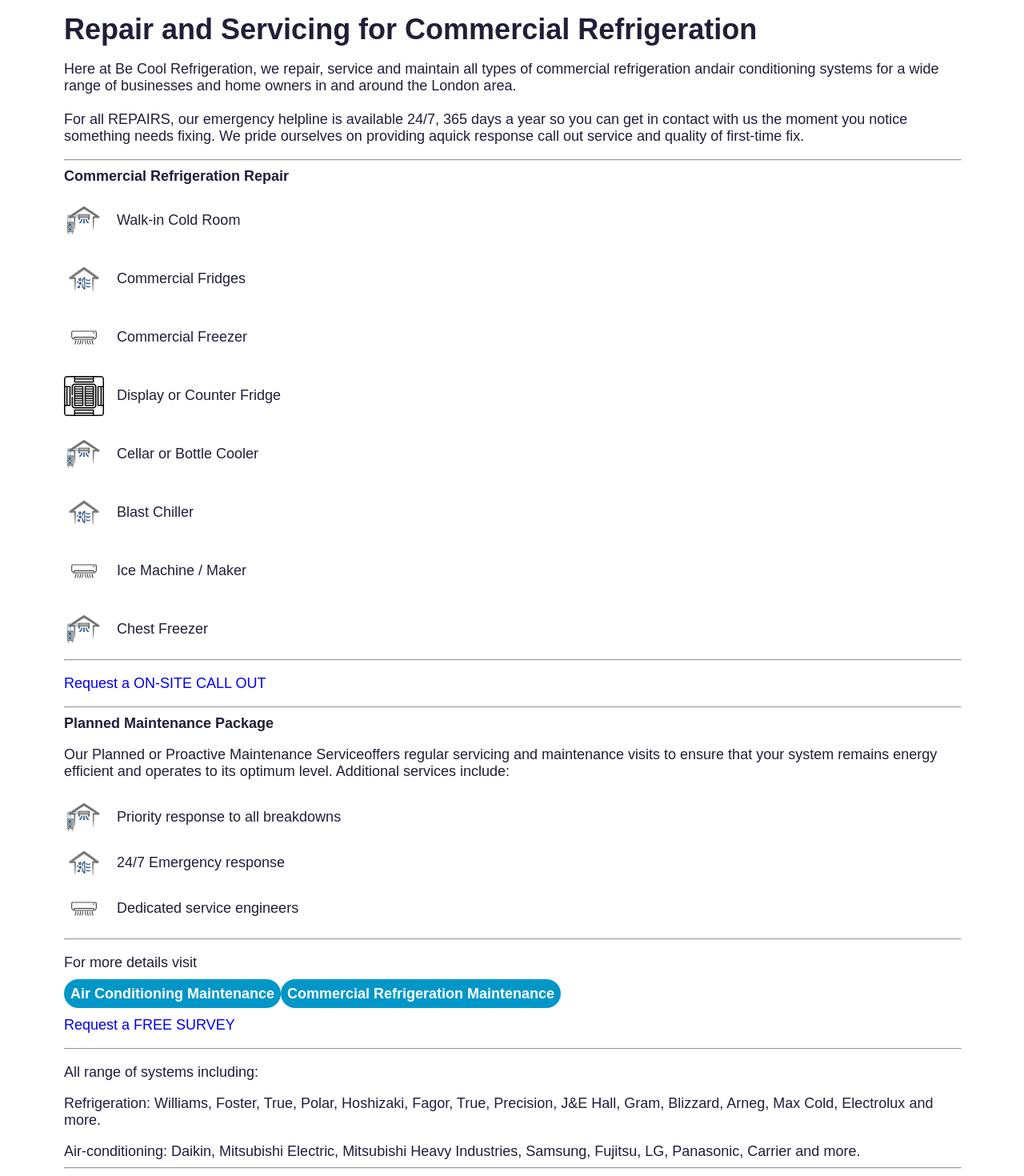
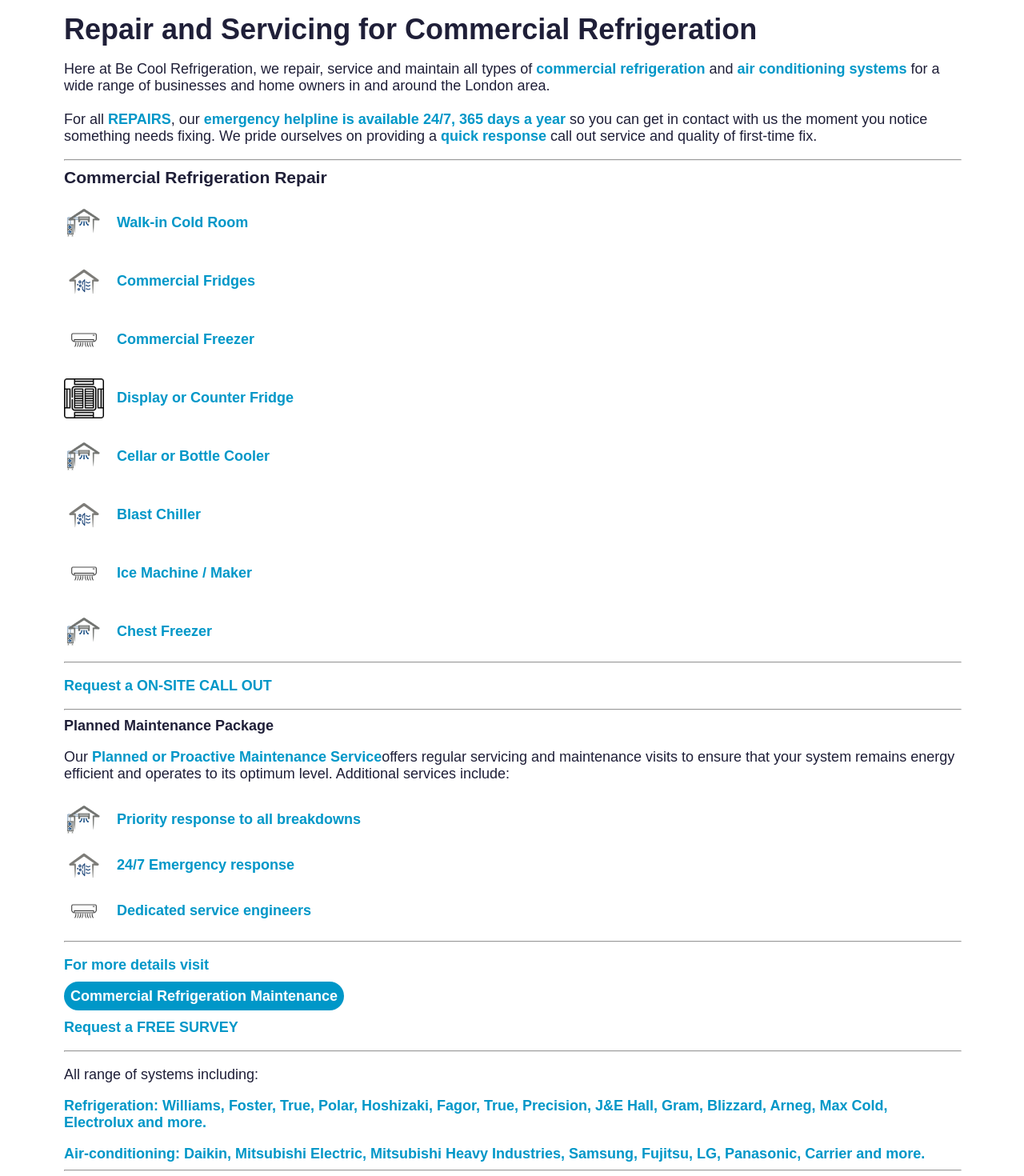
Before and after one commit to mrkamin/justcold.co.uk, a React (Create React App) app: page /repair-maintenance in a window 1280 px wide. Shown: the part 480-1950 px from the top of the page at 80% size. Built offline with nearby package versions, Linux system fonts and the light colour scheme; the HTML template or start-up script is replaced by a standard one; a web font is replaced by a local one.

Commit message:
Change text color to brand color

```diff
--- a/src/components/commercial-refergeration/CommercialRefergTwo.js
+++ b/src/components/commercial-refergeration/CommercialRefergTwo.js
@@ -213,7 +213,7 @@ const RefergrationSectTwo = () => (
         <hr />
         <p>
           <span className="brand-color">
-            <Link to="/contact-us" className="brand-color">Contact us for No Obligation Survey</Link>
+            <Link to="/contact-us" className="brand-color commercial-email">Contact us for No Obligation Survey</Link>
           </span>
         </p>
         <hr />
--- a/src/components/repair-maintenance/RepairMaintainence.js
+++ b/src/components/repair-maintenance/RepairMaintainence.js
@@ -22,103 +22,97 @@ const RepairMaintaince = () => (
         <h1>Repair and Servicing for Commercial Refrigeration</h1>
         <p>
           Here at Be Cool Refrigeration, we repair, service and maintain all
-          types of <span>commercial refrigeration</span> and
-          <span>air conditioning systems</span> for a wide range of businesses
+          types of <span className="brand-color">commercial refrigeration</span> and
+          <span className="brand-color"> air conditioning systems</span> for a wide range of businesses
           and home owners in and around the London area.
           <br /> <br />
-          For all <span>REPAIRS</span>, our{" "}
-          <span>emergency helpline is available 24/7, 365 days a year</span> so
+          For all <span className="brand-color">REPAIRS</span>, our{" "}
+          <span className="brand-color">emergency helpline is available 24/7, 365 days a year</span> so
           you can get in contact with us the moment you notice something needs
-          fixing. We pride ourselves on providing a<span>quick response</span>{" "}
+          fixing. We pride ourselves on providing a<span className="brand-color"> quick response</span>{" "}
           call out service and quality of first-time fix.
         </p>
         <hr />
         <div className="repair-container flex">
-          <h4>Commercial Refrigeration Repair</h4>
+          <h3>Commercial Refrigeration Repair</h3>
           <div className="repair-container flex">
             <div className="air-cond-repair flex">
               <img src={IMG9} alt="IMG9" />
-              <p className="">Walk-in Cold Room</p>
+              <p className="brand-color">Walk-in Cold Room</p>
             </div>
             <div className="air-cond-repair flex">
               <img src={IMG10} alt="IMG10" />
-              <p className="">Commercial Fridges</p>
+              <p className="brand-color">Commercial Fridges</p>
             </div>
             <div className="air-cond-repair flex">
               <img src={IMG11} alt="IMG11" />
-              <p className="p-0 m-0 fs-5">Commercial Freezer</p>
+              <p className="brand-color">Commercial Freezer</p>
             </div>
             <div className="air-cond-repair flex">
               <img src={IMG12} alt="IMG12" />
-              <p className="p-0 m-0 fs-5">Display or Counter Fridge</p>
+              <p className="brand-color">Display or Counter Fridge</p>
             </div>
             <div className="air-cond-repair flex">
               <img src={IMG14} alt="IMG14" />
-              <p className="p-0 m-0 fs-5">Cellar or Bottle Cooler</p>
+              <p className="brand-color">Cellar or Bottle Cooler</p>
             </div>
             <div className="air-cond-repair flex">
               <img src={IMG15} alt="IMG15" />
-              <p className="p-0 m-0 fs-5">Blast Chiller</p>
+              <p className="brand-color">Blast Chiller</p>
             </div>
             <div className="air-cond-repair flex">
               <img src={IMG16} alt="IMG16" />
-              <p className="p-0 m-0 fs-5">Ice Machine / Maker</p>
+              <p className="brand-color">Ice Machine / Maker</p>
             </div>
             <div className="air-cond-repair flex">
               <img src={IMG14} alt="IMG14" />
-              <p className="p-0 m-0 fs-5">Chest Freezer</p>
+              <p className="brand-color">Chest Freezer</p>
             </div>
           </div>
         </div>
         <hr />
         <p>
-          <span>
-            <Link to="contact-us">Request a ON-SITE CALL OUT</Link>
+          <span className="brand-color">
+            <Link to="contact-us" className="brand-color commercial-email">Request a ON-SITE CALL OUT</Link>
           </span>
         </p>
         <hr />
         <div>
           <h4>Planned Maintenance Package</h4>
           <p>
-            Our <span>Planned or Proactive Maintenance Service</span>
+            Our <span className="brand-color">Planned or Proactive Maintenance Service</span>
             offers regular servicing and maintenance visits to ensure that your
             system remains energy efficient and operates to its optimum level.
             Additional services include:
           </p>
           <div className="air-cond-repair flex">
             <img src={IMG9} alt="IMG9" />
-            <p className="p-0 m-0 fs-5">Priority response to all breakdowns</p>
+            <p className="brand-color">Priority response to all breakdowns</p>
           </div>
           <div className="air-cond-repair flex">
             <img src={IMG10} alt="IMG10" />
-            <p className="p-0 m-0 fs-5">24/7 Emergency response</p>
+            <p className="brand-color">24/7 Emergency response</p>
           </div>
           <div className="air-cond-repair flex">
             <img src={IMG11} alt="IMG11" />
-            <p className="p-0 m-0 fs-5">Dedicated service engineers</p>
+            <p className="brand-color">Dedicated service engineers</p>
           </div>
           <hr />
-          <div className="d-flex flex-column gap-3">
+          <div className="">
             <p>
-              <span>For more details visit</span>
+              <span className="brand-color">For more details visit</span>
             </p>
-            <div className="d-flex gap-3 text-center for-more-details w-100">
+            <div className="">
               <Link
-                to="about-us"
-                className=" read-more p-2 rounded-5 px-4 w-100"
-              >
-                Air Conditioning Maintenance
-              </Link>
-              <Link
-                to="about-us"
-                className=" read-more p-2 rounded-5 px-4 w-100"
+                to="/about-us"
+                className=" read-more"
               >
                 Commercial Refrigeration Maintenance
               </Link>
             </div>
             <p>
               <span>
-                <Link to="contact-us">Request a FREE SURVEY</Link>
+                <Link to="/contact-us" className="brand-color">Request a FREE SURVEY</Link>
               </span>
             </p>
           </div>
@@ -127,14 +121,14 @@ const RepairMaintaince = () => (
         <div>
           <p>All range of systems including:</p>
           <p>
-            <span>
+            <span className="brand-color">
               Refrigeration: Williams, Foster, True, Polar, Hoshizaki, Fagor,
               True, Precision, J&E Hall, Gram, Blizzard, Arneg, Max Cold,
               Electrolux and more.
             </span>
           </p>
           <hp>
-            <span>
+            <span className="brand-color">
               Air-conditioning: Daikin, Mitsubishi Electric, Mitsubishi Heavy
               Industries, Samsung, Fujitsu, LG, Panasonic, Carrier and more.
             </span>
@@ -152,7 +146,7 @@ const RepairMaintaince = () => (
           </p>
         </div>
         <p>
-          Call <span>07473319304</span> today to talk to us about your Repair
+          Call <span className="brand-color">07473319304</span> today to talk to us about your Repair
           and Maintenance requirements.
         </p>
       </div>
@@ -160,8 +154,8 @@ const RepairMaintaince = () => (
         <p>Air Conditioning Installation Speciaist</p>
         <h1>07473319304</h1>
         <p>
-          <span>
-            <Link to="contact-us" className="rounded-4">
+          <span className="brand-color">
+            <Link to="contact-us" className="brand-color">
               email us
             </Link>
           </span>{" "}
```
